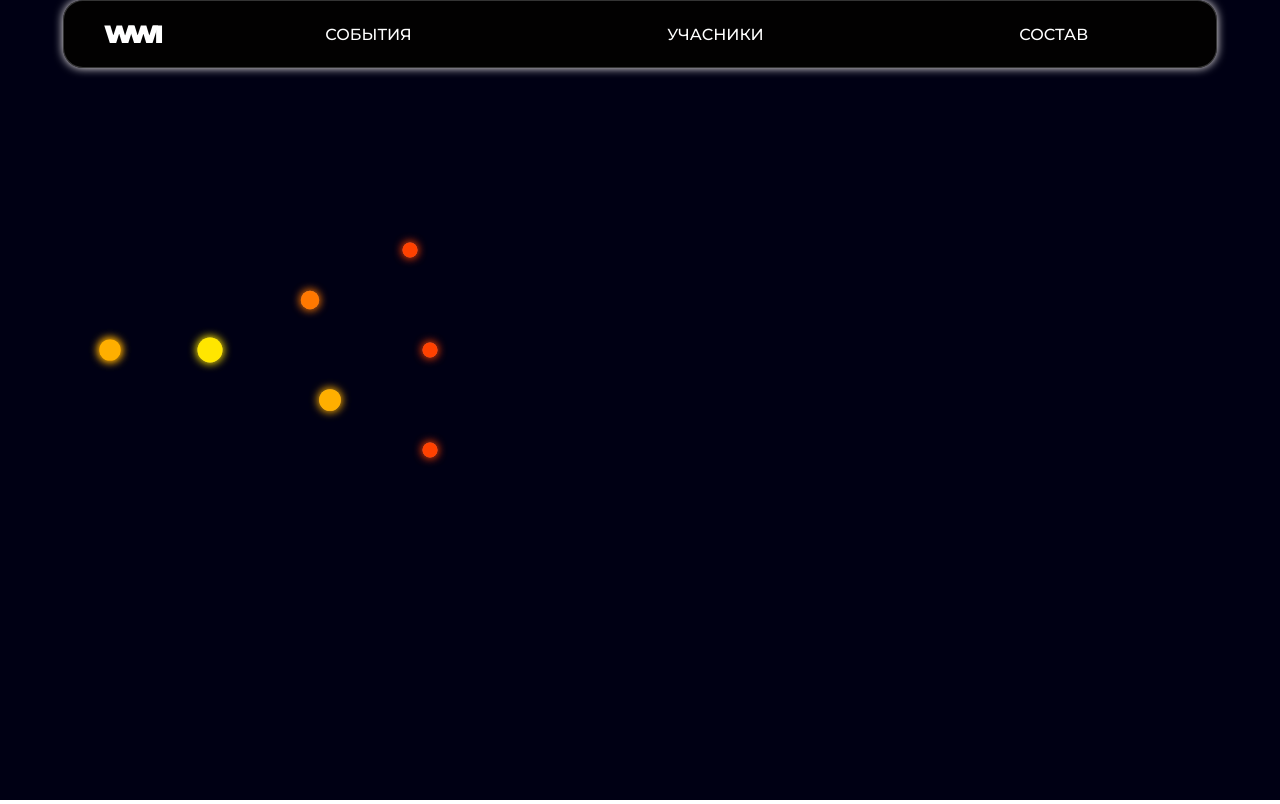
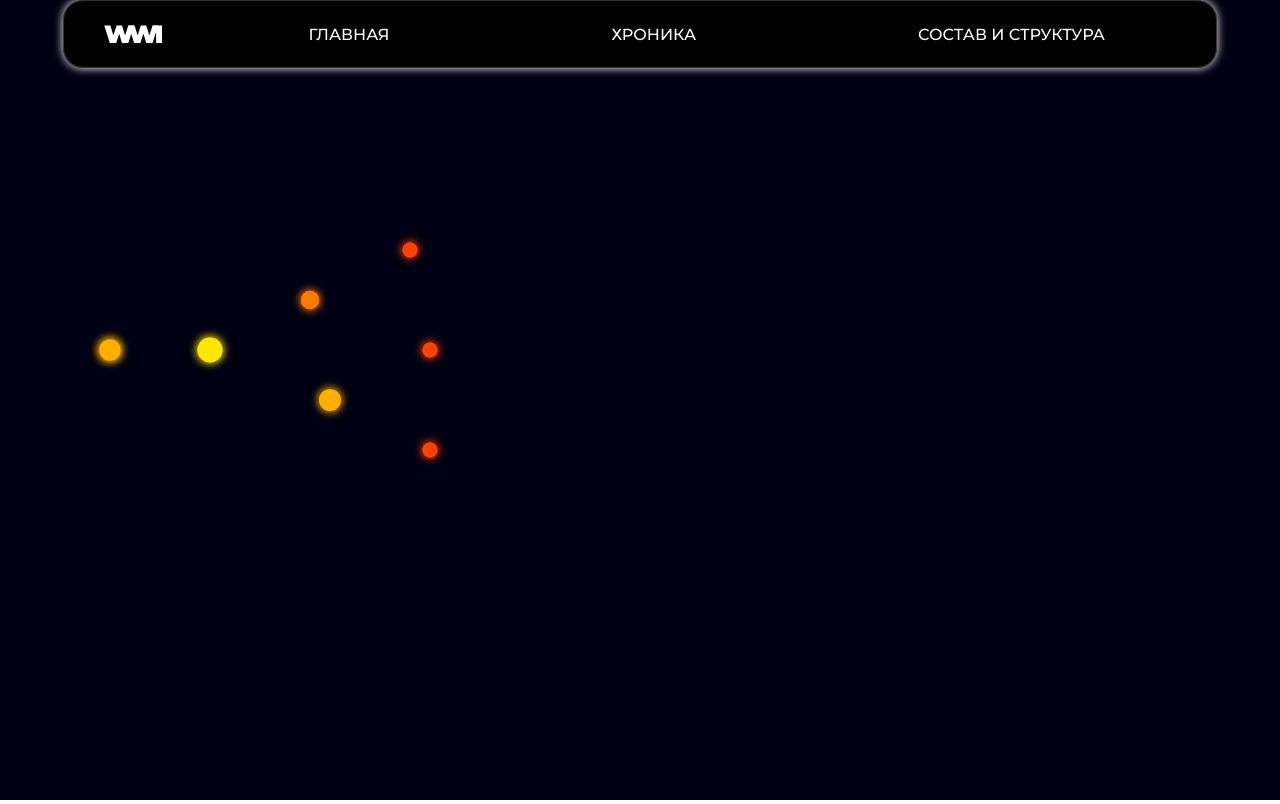
Before and after one commit to div648/FWW, a plain HTML site: page obj/index.html in a window 1280 px wide. Drawn offline with Linux system fonts and the light colour scheme.

Commit message:
Add files via upload

```diff
--- a/obj/index.html
+++ b/obj/index.html
@@ -35,9 +35,9 @@
     <div class="menu-bar">
         <span class="general-name">WW1</span>
         <div class="flex-div">
-            <a class="general-bar-links" href="">события</a>
-            <a class="general-bar-links" href="">учасники</a>
-            <a class="general-bar-links" href="">состав</a>
+            <a class="general-bar-links" href="FWW/">главная</a>
+            <a class="general-bar-links" href="FWW/obj">хроника</a>
+            <a class="general-bar-links" href="FWW/history">состав и структура</a>
         </div>
     </div>
 
```
